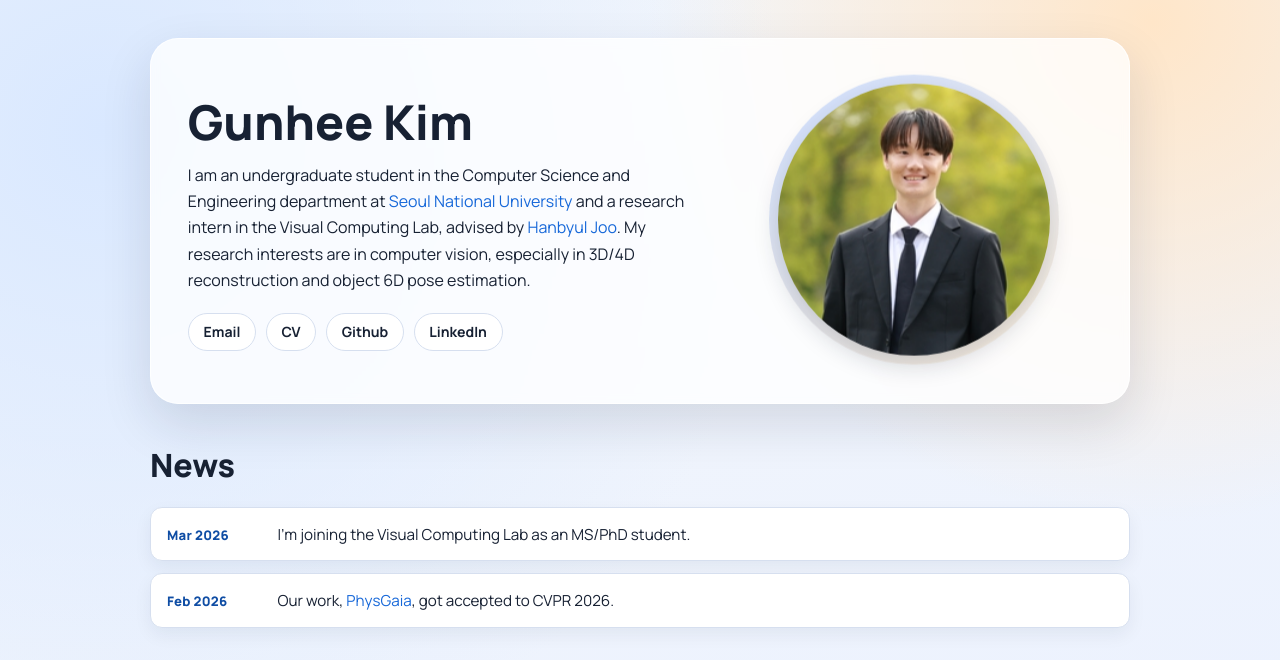
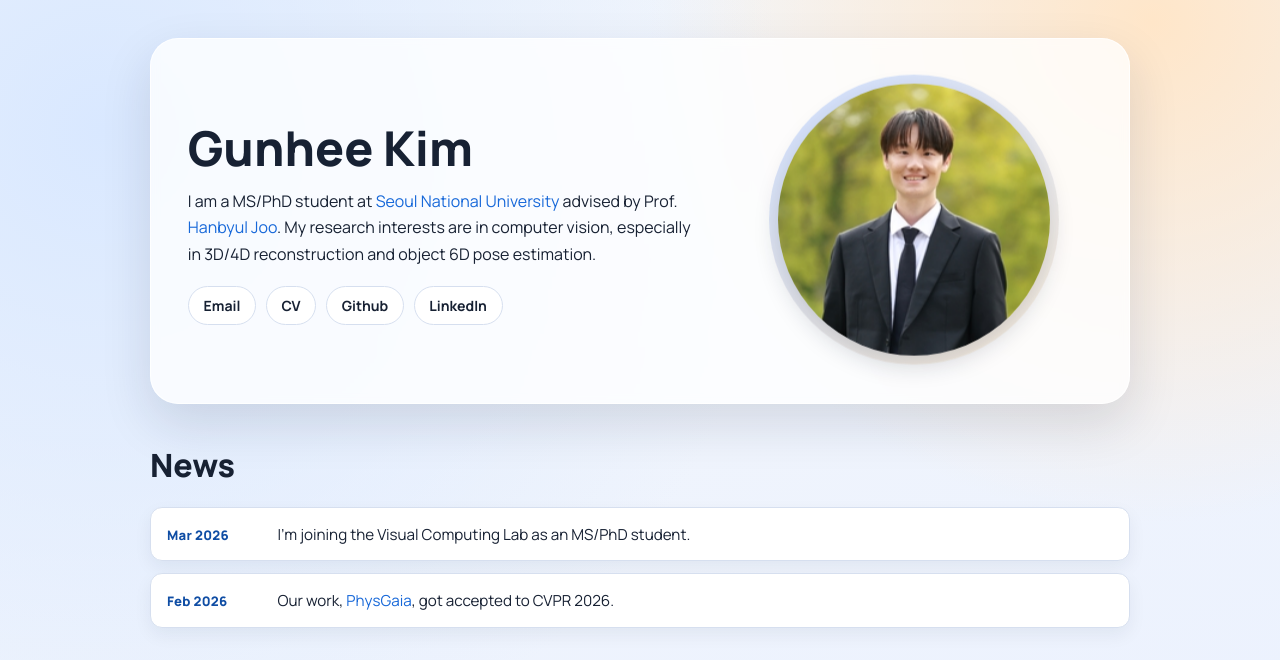
Before and after one commit to gunhee1113/gunhee1113.github.io, a website: page index.html in a window 1280 px wide. Shown: the top 660 px of the page. Drawn offline with Linux system fonts and the light colour scheme.

Commit message:
fix intro

```diff
--- a/index.html
+++ b/index.html
@@ -19,9 +19,8 @@
         <div class="hero-text">
           <h1 class="name">Gunhee Kim</h1>
           <p class="bio">
-            I am an undergraduate student in the Computer Science and Engineering department at
-            <a href="https://snu.ac.kr/">Seoul National University</a> and a research intern in
-            the Visual Computing Lab, advised by
+            I am a MS/PhD student at
+            <a href="https://snu.ac.kr/">Seoul National University</a> advised by Prof.
             <a href="https://jhugestar.github.io/">Hanbyul Joo</a>. My research interests are in
             computer vision, especially in 3D/4D reconstruction and object 6D pose estimation.
           </p>
```
